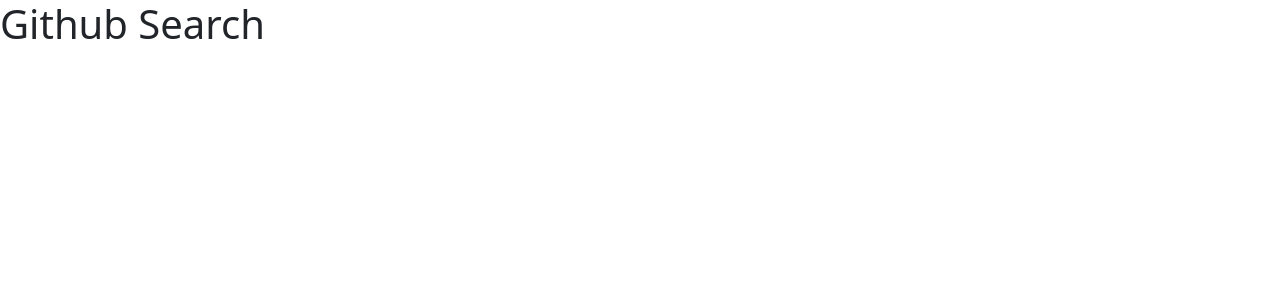
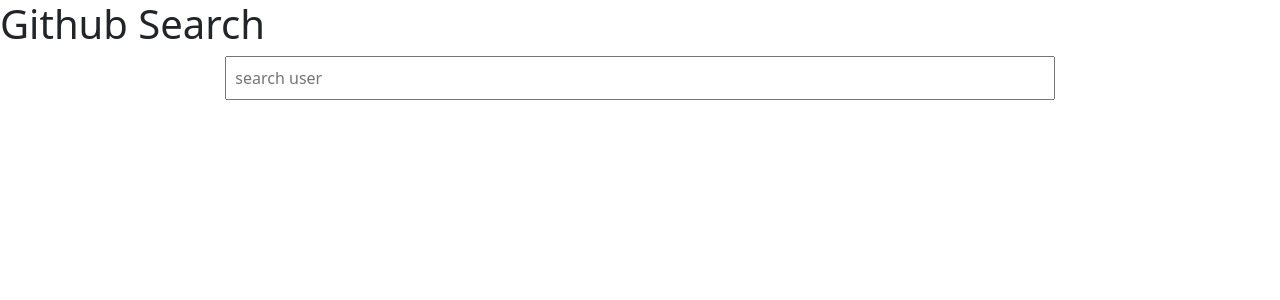
Before and after one commit to Cencious/github-search, an Angular app: page / in a window 1280 px wide. Shown: the top 300 px of the page. Built offline with nearby package versions, Linux system fonts and the light colour scheme.

Commit message:
add search input

```diff
--- a/src/app/app.component.html
+++ b/src/app/app.component.html
@@ -1,3 +1,14 @@
 <div class="header">
   <h1>Github Search</h1>
 </div>
+<div class="container-fluid grey-bg">
+  <div class="row justify-content-center pt 2">
+    <div class="col-8">
+      <input class="searchInput w-100 p-2"
+      placeholder="search user">
+
+    </div>
+
+  </div>
+
+</div>
```
